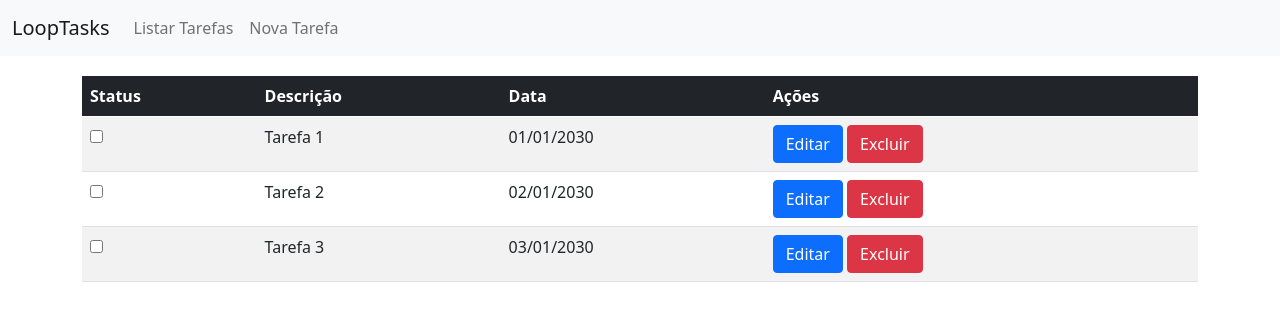
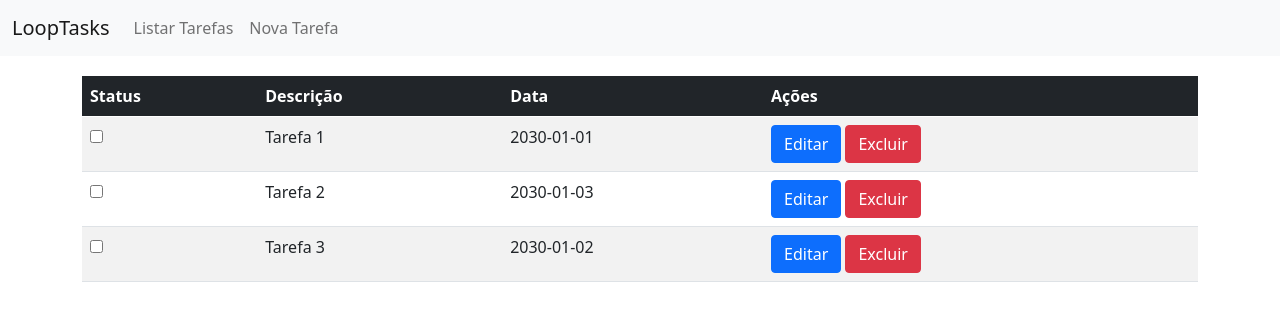
Before and after one commit to leogersen/loop-frontend, a React (Create React App) app: page / in a window 1280 px wide. Shown: the top 320 px of the page. Built offline with nearby package versions, Linux system fonts and the light colour scheme.

Commit message:
Edit Mode

```diff
--- a/src/api/TaskService.js
+++ b/src/api/TaskService.js
@@ -1,9 +1,9 @@
 class TaskService {
     constructor() {
         this.tasks = [
-            { id: 1, description: "Tarefa 1", whenToDo: "01/01/2030", done: false },
-            { id: 2, description: "Tarefa 2", whenToDo: "02/01/2030", done: false },
-            { id: 3, description: "Tarefa 3", whenToDo: "03/01/2030", done: false }
+            { id: 1, description: "Tarefa 1", whenToDo: "2030-01-01", done: false },
+            { id: 2, description: "Tarefa 2", whenToDo: "2030-01-03", done: false },
+            { id: 3, description: "Tarefa 3", whenToDo: "2030-01-02", done: false }
         ]
 
     }
@@ -23,7 +23,7 @@ class TaskService {
 
     save(task) {
         if (task.id !== 0) {
-            this.tasks.map(t => task.id !== t.id ? t : task);
+            this.tasks = this.tasks.map(t => task.id !== t.id ? t : task);
         } else {
            const taskId =  Math.max(...this.tasks.map(t => t.id)) + 1;
            task.id = taskId;
--- a/src/components/TaskForm.js
+++ b/src/components/TaskForm.js
@@ -1,4 +1,5 @@
 import React, { Component } from 'react';
+import { Redirect } from 'react-router-dom';
 import TaskService from '../api/TaskService';
 
 class TaskForm extends Component {
@@ -11,7 +12,10 @@ class TaskForm extends Component {
                 id: 0,
                 description: "",
                 whenToDo: ""
-            }
+            },
+            redirect: false,
+            buttomName: "Cadastrar"
+
         }
 
         this.onSubmitHandler = this.onSubmitHandler.bind(this);
@@ -22,13 +26,14 @@ class TaskForm extends Component {
         const editId = this.props.match.params.id;
         if (editId) {
            const task =TaskService.load(~~editId);
-        this.setState({ task: task });
+        this.setState({ task: task, buttomName: "Alterar" });
         }
     }
 
     onSubmitHandler(event) {
         event.preventDefault();
         TaskService.save(this.state.task);
+        this.setState({ redirect: true });
 
     }
 
@@ -40,6 +45,11 @@ class TaskForm extends Component {
     }
 
     render() {
+
+        if (this.state.redirect) {
+            return <Redirect to="/" />
+        }
+
         return (
             <div>
                 <h1>Cadastro da Tarefa</h1>
@@ -64,9 +74,14 @@ class TaskForm extends Component {
                                 onChange={this.onInputChangeHandler} />
                     </div>
                     <br/>
-                    <button type="submit" className="btn btn-primary">Cadastrar</button>
+                    <button type="submit" className="btn btn-primary">{this.state.buttomName}</button>
                     &nbsp;&nbsp;
-                    <button type="button" className="btn btn-primary">Cancelar</button>
+                    <button
+                    type="button"
+                    className="btn btn-primary"
+                    onClick={() => this.setState({ redirect: true })}>
+                    Cancelar
+                    </button>
                 </form>
             </div>
         );
```
Also changed, not shown: 1 other file (tests, documents, lock files or other folders).
